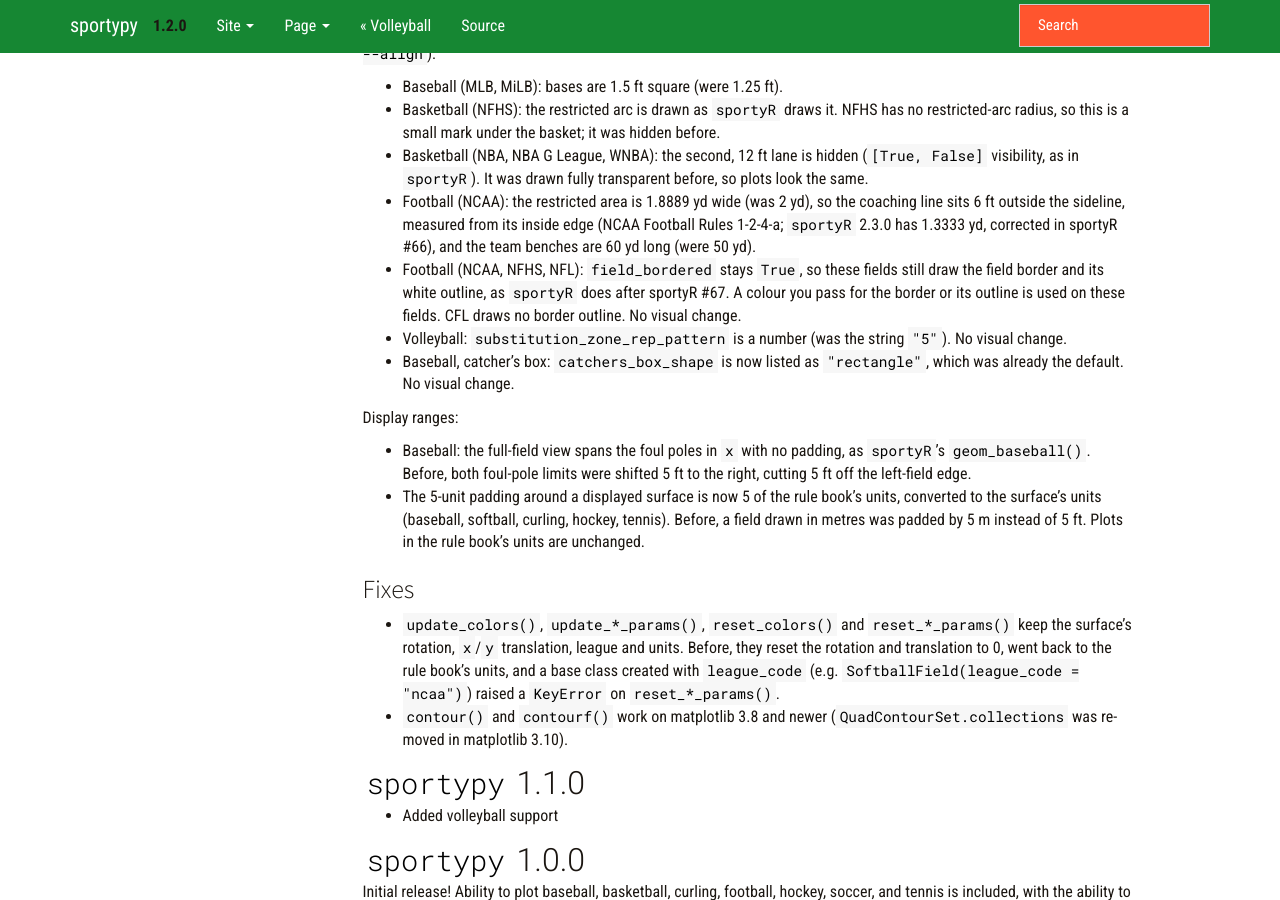
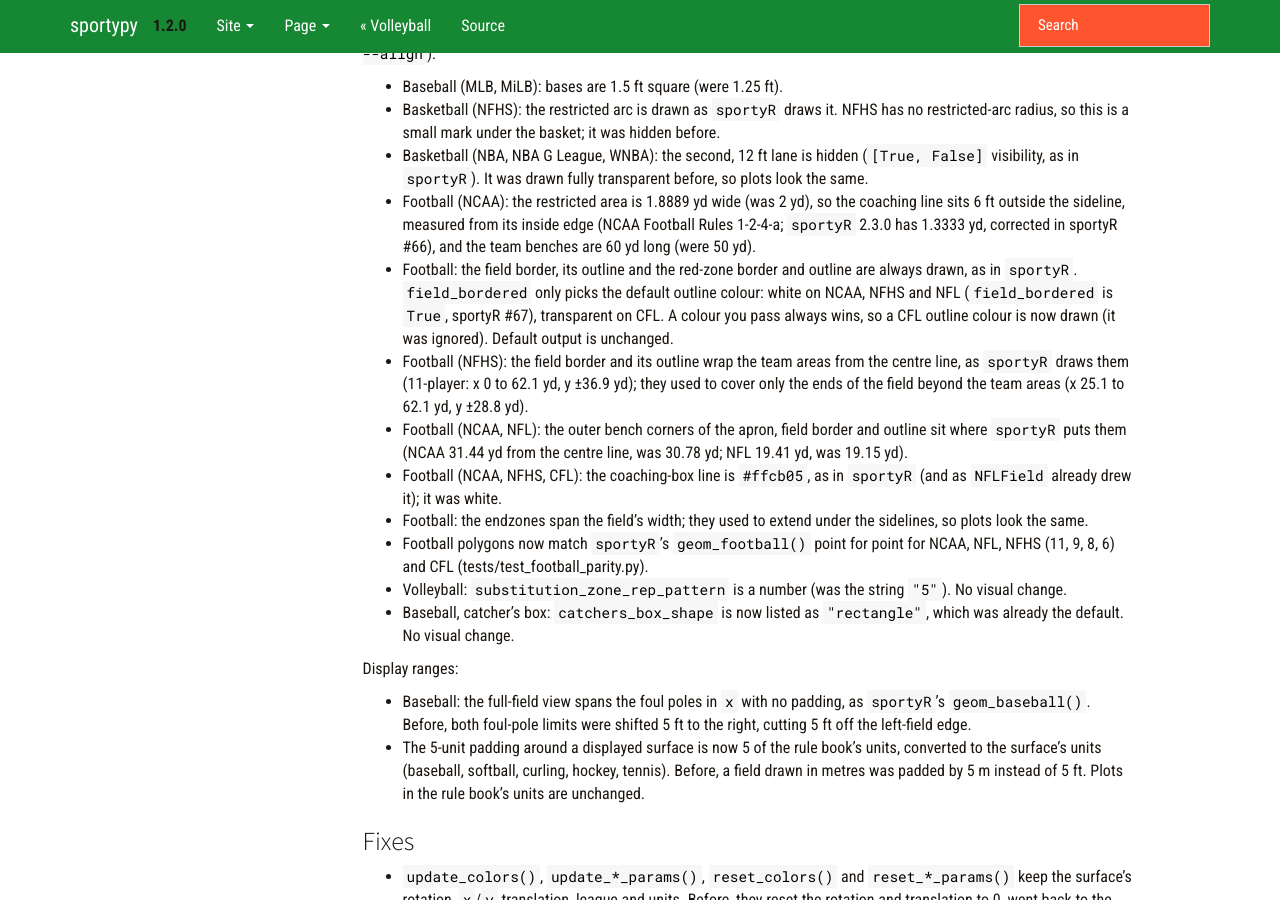
Before and after one commit to sportsdataverse/sportypy, a Sphinx documentation site: the page built from docs/changelog.md, in a window 1280 px wide and 900 px high, scrolled down 759 px. Built offline with Sphinx 7.4.7, drawn with Linux system fonts in a browser that asks for light colours.

Commit message:
docs(changelog): football border, NFHS outline and colours follow sportyR
field_bordered picks only the default outline colour, the NFHS border wraps
the team areas, NCAA/NFL bench corners, the coaching-box line colour and
the endzone width now match sportyR's geom_football().

```diff
--- a/docs/changelog.md
+++ b/docs/changelog.md
@@ -25,7 +25,12 @@
 - Basketball (NFHS): the restricted arc is drawn as `sportyR` draws it. NFHS has no restricted-arc radius, so this is a small mark under the basket; it was hidden before.
 - Basketball (NBA, NBA G League, WNBA): the second, 12 ft lane is hidden (`[True, False]` visibility, as in `sportyR`). It was drawn fully transparent before, so plots look the same.
 - Football (NCAA): the restricted area is 1.8889 yd wide (was 2 yd), so the coaching line sits 6 ft outside the sideline, measured from its inside edge (NCAA Football Rules 1-2-4-a; `sportyR` 2.3.0 has 1.3333 yd, corrected in sportyR #66), and the team benches are 60 yd long (were 50 yd).
-- Football (NCAA, NFHS, NFL): `field_bordered` stays `True`, so these fields still draw the field border and its white outline, as `sportyR` does after sportyR #67. A colour you pass for the border or its outline is used on these fields. CFL draws no border outline. No visual change.
+- Football: the field border, its outline and the red-zone border and outline are always drawn, as in `sportyR`. `field_bordered` only picks the default outline colour: white on NCAA, NFHS and NFL (`field_bordered` is `True`, sportyR #67), transparent on CFL. A colour you pass always wins, so a CFL outline colour is now drawn (it was ignored). Default output is unchanged.
+- Football (NFHS): the field border and its outline wrap the team areas from the centre line, as `sportyR` draws them (11-player: x 0 to 62.1 yd, y ±36.9 yd); they used to cover only the ends of the field beyond the team areas (x 25.1 to 62.1 yd, y ±28.8 yd).
+- Football (NCAA, NFL): the outer bench corners of the apron, field border and outline sit where `sportyR` puts them (NCAA 31.44 yd from the centre line, was 30.78 yd; NFL 19.41 yd, was 19.15 yd).
+- Football (NCAA, NFHS, CFL): the coaching-box line is `#ffcb05`, as in `sportyR` (and as `NFLField` already drew it); it was white.
+- Football: the endzones span the field's width; they used to extend under the sidelines, so plots look the same.
+- Football polygons now match `sportyR`'s `geom_football()` point for point for NCAA, NFL, NFHS (11, 9, 8, 6) and CFL (tests/test_football_parity.py).
 - Volleyball: `substitution_zone_rep_pattern` is a number (was the string `"5"`). No visual change.
 - Baseball, catcher's box: `catchers_box_shape` is now listed as `"rectangle"`, which was already the default. No visual change.
 
```
